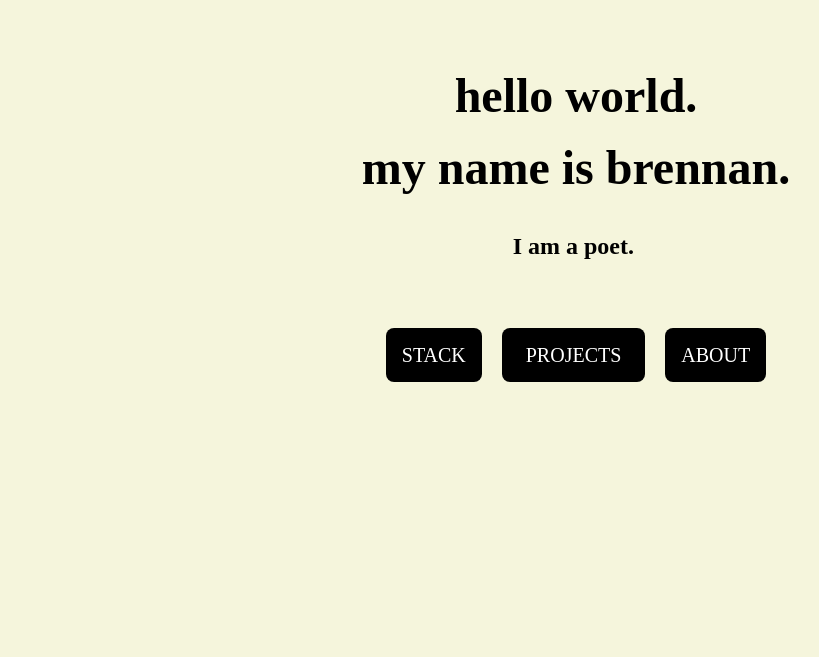
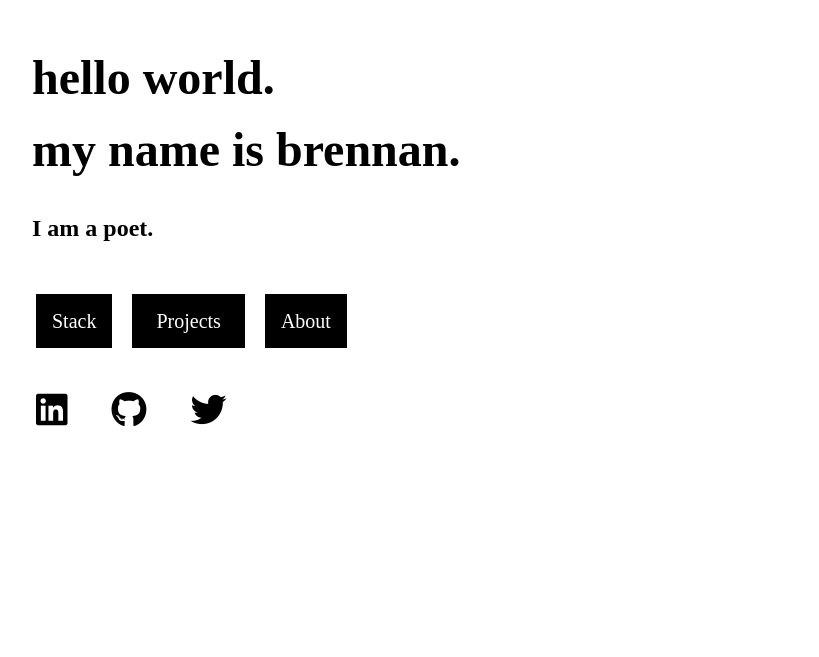
Before and after one commit to brennankapollock/portfolio, a React (Create React App) app: page / in a window 1280 px wide. Shown: the part 143-800 px from the top of the page, without its empty margins (64-883 px from the left). Built offline with nearby package versions, Linux system fonts and the light colour scheme; a web font is replaced by a local one.

Commit message:
Header Rework

```diff
--- a/public/index.html
+++ b/public/index.html
@@ -12,7 +12,7 @@
 <link rel="preconnect" href="https://fonts.gstatic.com" crossorigin>
 <link href="https://fonts.googleapis.com/css2?family=Arima+Madurai:wght@200&display=swap" rel="stylesheet">
 
-
+<script src="https://kit.fontawesome.com/3fdc57cc7a.js" crossorigin="anonymous"></script>
 <link rel="preconnect" href="https://fonts.googleapis.com">
 <link rel="preconnect" href="https://fonts.gstatic.com" crossorigin>
 <link href="https://fonts.googleapis.com/css2?family=Averia+Serif+Libre:wght@300&display=swap" rel="stylesheet">
--- a/src/App.js
+++ b/src/App.js
@@ -8,6 +8,7 @@ function App() {
   return (
     <div>
       <Header />
+
       <Stack />
       <Projects />
       <About />
--- a/src/components/Header.js
+++ b/src/components/Header.js
@@ -1,3 +1,72 @@
+// import "../styles/index.css";
+// import content from "../content";
+// import Typical from "react-typical";
+// import { useEffect, useState } from "react";
+// import { Link as ScrollLink } from "react-scroll";
+
+// function Header() {
+//   const [animated, setAnimated] = useState(false);
+
+//   useEffect(() => {
+//     setAnimated(true);
+//   }, []);
+
+//   return (
+//     <div className="min-h-screen flex  bg-special  ">
+//       <div className="">
+//         <div className="text-black font-averio font-bold text-center mb-10  ">
+//           <h2
+//             className={`${
+//               animated ? "" : "translate-y-10 opacity-0"
+//             } transform transition duration-1000 ease-in-out text-3xl md:text-5xl font-bold`}
+//           >
+//             {content.header.text[0]}
+//             <br />
+//             {content.header.text[1]}
+//           </h2>
+//           <h1
+//             className={`${
+//               animated ? "" : "translate-y-10 opacity-0"
+//             } transform transition duration-1000 ease-in-outfont-bold text-2xl mb-4 text-black mt-6`}
+//           >
+//             {content.header.text[2]}{" "}
+//             <Typical
+//               steps={content.header.typical}
+//               loop={Infinity}
+//               className="inline-block"
+//             />
+//           </h1>
+//           <div className="flex mb-4 mt-18 justify-center">
+//             <ScrollLink to="stack" smooth="true">
+//               <button className="  bg-black text-white  px-4 mx-1 py-3 mb-8 text-xl uppercase mt-12 rounded-lg ">
+//                 Stack
+//               </button>
+//             </ScrollLink>
+//             <ScrollLink to="projects" smooth="true">
+//               <button className="  bg-black text-white  px-6 mx-4 py-3 mb-8 text-xl uppercase mt-12 rounded-lg ">
+//                 Projects
+//               </button>
+//             </ScrollLink>
+//             <ScrollLink to="about" smooth="true">
+//               <button className="  bg-black text-white  px-4 mx-1 py-3 mb-8 text-xl uppercase mt-12 rounded-lg ">
+//                 About
+//               </button>
+//             </ScrollLink>
+//           </div>
+//         </div>
+//       </div>
+//     </div>
+//   );
+// }
+
+// export default Header;
+
+//animated blob elements to be used in another project. i learned more keyframe utilities doing this.
+
+/* <div className="bg-yellow-300 absolute w-64 h-64 p-40 mx-40 -my-8  rounded-full mix-blend-multiply filter blur-xl opacity-70 animate-blob animation-delay-2000 "></div>
+<div className="bg-pink-300 absolute w-64 h-64  p-40 -my-8 rounded-full mix-blend-multiply filter blur-xl opacity-70 animate-blob "></div>
+ <div className="bg-purple-300 absolute w-64 h-64 p-40 mx-20 rounded-full mix-blend-multiply filter blur-xl opacity-70 animate-blob animation-delay-4000 "></div> */
+
 import "../styles/index.css";
 import content from "../content";
 import Typical from "react-typical";
@@ -12,9 +81,8 @@ function Header() {
   }, []);
 
   return (
-    <div className="min-h-screen flex items-center justify-center bg-special  ">
-      <div className=" mx-auto  md:flex-row-reverse ">
-        <div className="text-black font-averio font-bold text-center mb-10  ">
+    <div className="min-h-screen flex md:justify-start justify-center items-center bg-gradient-r-red ">
+      <div className="text-black font-averio font-bold md:text-left text-center md:mx-24 ">
         <h2
           className={`${
             animated ? "" : "translate-y-10 opacity-0"
@@ -27,7 +95,7 @@ function Header() {
         <h1
           className={`${
             animated ? "" : "translate-y-10 opacity-0"
-            } transform transition duration-1000 ease-in-outfont-bold text-2xl mb-4 text-black mt-6`}
+          } transform transition duration-1000 ease-in-outfont-bold text-2xl  text-black mt-6`}
         >
           {content.header.text[2]}{" "}
           <Typical
@@ -36,23 +104,34 @@ function Header() {
             className="inline-block"
           />
         </h1>
-          <div className="flex mb-4 mt-18 justify-center">
+
+        <div className="flex md:justify-start justify-center">
           <ScrollLink to="stack" smooth="true">
-              <button className="  bg-black text-white  px-4 mx-1 py-3 mb-8 text-xl uppercase mt-12 rounded-lg ">
+            <button className="  bg-black text-white  px-4 mx-1 py-3 mb-8 text-xl  mt-12  transition delay-75 duration-75 ease-in-out transform hover:-translate-y-2 hover:-translate-x-2  ">
               Stack
             </button>
           </ScrollLink>
           <ScrollLink to="projects" smooth="true">
-              <button className="  bg-black text-white  px-6 mx-4 py-3 mb-8 text-xl uppercase mt-12 rounded-lg ">
+            <button className="  bg-black text-white  px-6 mx-4 py-3 mb-8 text-xl  mt-12 transition delay-75 duration-75 ease-in-out transform hover:-translate-y-2 hover:-translate-x-2  ">
               Projects
             </button>
           </ScrollLink>
           <ScrollLink to="about" smooth="true">
-              <button className="  bg-black text-white  px-4 mx-1 py-3 mb-8 text-xl uppercase mt-12 rounded-lg ">
+            <button className="  bg-black text-white  px-4 mx-1 py-3 mb-8 text-xl mt-12 transition delay-75 duration-75 ease-in-out transform hover:-translate-y-2 hover:-translate-x-2  ">
               About
             </button>
           </ScrollLink>
         </div>
+        <div className="flex justify-center md:justify-start md:-mx-2    ">
+          <a href="https://www.linkedin.com/in/brennanpollock/">
+            <span className="fab fa-linkedin text-4xl px-2 mx-1 py-3 mb-8 "></span>
+          </a>
+          <a href="https://github.com/brennankapollock">
+            <span className="fab fa-github text-4xl px-4 mx-4 py-3 mb-8  "></span>
+          </a>
+          <a href="https://twitter.com/hootscootboogie">
+            <span className="fab fa-twitter text-4xl px-2 mx-1 py-3 mb-8 "></span>
+          </a>
         </div>
       </div>
     </div>
@@ -61,9 +140,32 @@ function Header() {
 
 export default Header;
 
-//animated blob elements to be used in another project. i learned more keyframe utilities doing this.
+//Possible terminal UI to add into the portfolio.
 {
-  /* <div className="bg-yellow-300 absolute w-64 h-64 p-40 mx-40 -my-8  rounded-full mix-blend-multiply filter blur-xl opacity-70 animate-blob animation-delay-2000 "></div>
-<div className="bg-pink-300 absolute w-64 h-64  p-40 -my-8 rounded-full mix-blend-multiply filter blur-xl opacity-70 animate-blob "></div>
- <div className="bg-purple-300 absolute w-64 h-64 p-40 mx-20 rounded-full mix-blend-multiply filter blur-xl opacity-70 animate-blob animation-delay-4000 "></div> */
+  /* <div className="pl-64 mb-8 mt-56">
+        <Terminal
+          color="white"
+          backgroundColor="black"
+          barColor="black"
+          style={{
+            fontWeight: "bold",
+            fontSize: "1em",
+            width: "100%",
+            height: "50%",
+          }}
+          commands={{
+            "open-google": () =>
+              window.open("https://www.google.com/", "_blank"),
+
+            popup: () => alert("Terminal in React"),
+          }}
+          descriptions={{
+            "open-google": "opens google.com",
+
+            alert: "alert",
+            popup: "alert",
+          }}
+          msg="You can write anything here. Example - Hello! My name is Foo and I like Bar."
+        />
+      </div> */
 }
--- a/src/components/Stack.js
+++ b/src/components/Stack.js
@@ -6,7 +6,6 @@ function Stack() {
   return (
     <div
       className="min-h-screen font-averio  flex flex-col items-center justify-center bg-special"
-      bg-special
       id="stack"
     >
       <h1 className="text-5xl font-bold">Stack</h1>
--- a/src/content/index.js
+++ b/src/content/index.js
@@ -1,3 +1,4 @@
+// eslint-disable-next-line
 export default {
   nav: {
     logo: "BP",
@@ -13,6 +14,7 @@ export default {
     text: ["hello world.", "my name is brennan.", "I am a "],
     typical: ["software engineer.", 2000, "poet.", 2000, "philosopher.", 2000],
     btnText: "Scroll Down",
+    head: process.env.PUBLIC_URL + "/assets/head.png",
   },
 
   stack: {
```
Also changed, not shown: package.json (+8 -0 lines), public/assets/head.png (added), 1 other file (tests, documents, lock files or other folders). Lines whose indentation alone changed are shown as unchanged.
